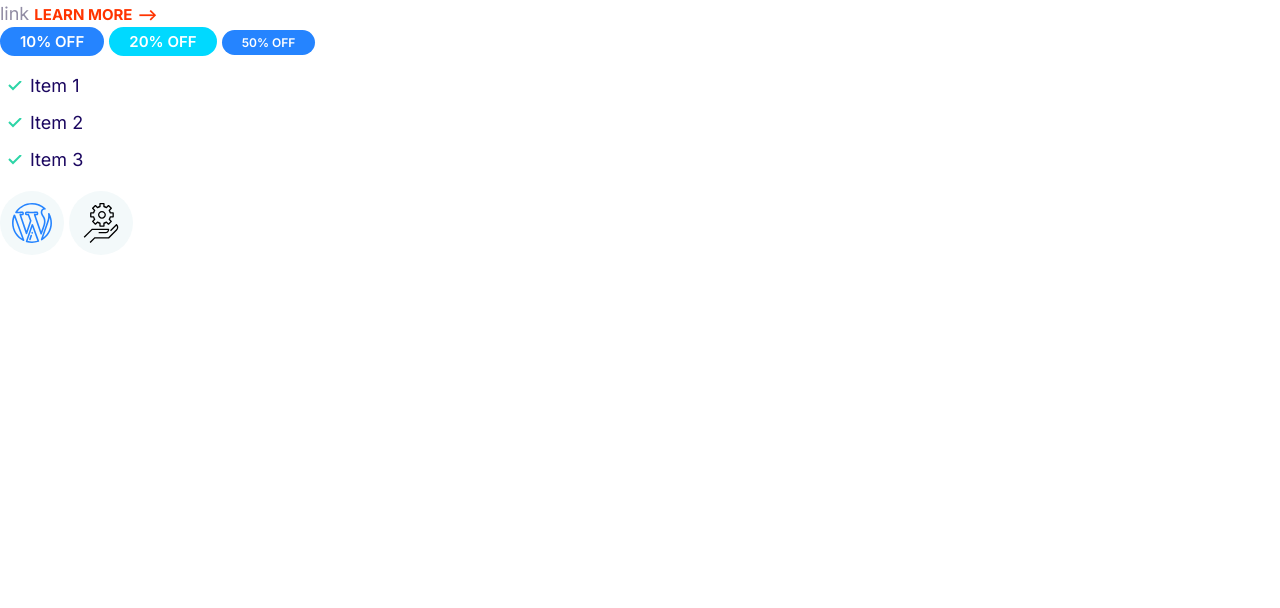
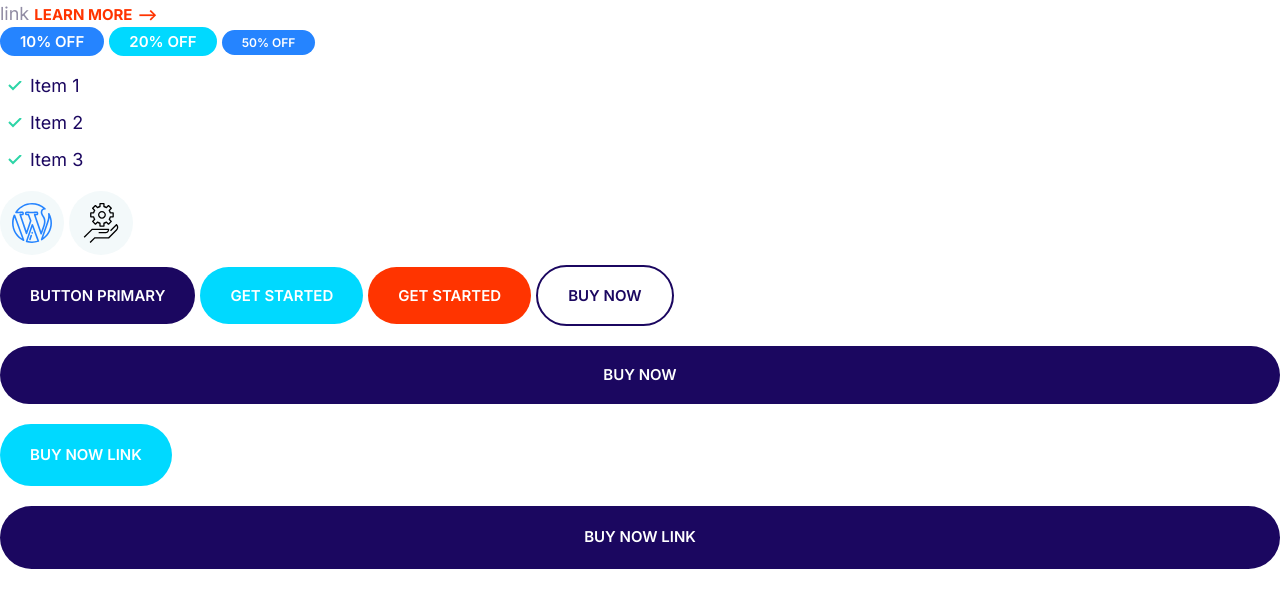
Before and after one commit to programmist/web-hosting, a plain HTML site: page index.html in a window 1280 px wide. Drawn offline with Linux system fonts and the light colour scheme.

Commit message:
Add button styles

```diff
--- a/css/styles.css
+++ b/css/styles.css
@@ -4,6 +4,12 @@
   --color-accent: #ff3400;
   --color-headings: #1b0760;
   --color-body: #918ca4;
+}
+
+*,
+*::after,
+*::before {
+  box-sizing: border-box;
 }
 
 /*
@@ -133,7 +139,7 @@ a {
 }
 
 /*
- * VI. Lists
+ * IV. Lists
  */
 
 .list {
@@ -187,3 +193,65 @@ a {
   justify-content: center;
   align-items: center;
 }
+
+/*
+ * VI. Icons
+ */
+
+.btn {
+  font-size: 1.8rem;
+  font-weight: 600;
+  padding: 2rem 3rem;
+  margin: 1rem 0;
+  border-radius: 40px;
+  text-transform: uppercase;
+  text-align: center;
+  border: 0;
+  cursor: pointer;
+  white-space: nowrap;
+  display: inline-block;
+}
+
+.btn--primary {
+  background-color: var(--color-headings);
+  color: #fff;
+
+  &:hover {
+    filter: brightness(0.8);
+  }
+}
+.btn--secondary {
+  background-color: var(--color-secondary);
+  color: #fff;
+
+  &:hover {
+    filter: brightness(0.9);
+  }
+}
+.btn--accent {
+  background-color: var(--color-accent);
+  color: #fff;
+
+  &:hover {
+    filter: brightness(0.9);
+  }
+}
+.btn--outline {
+  background-color: #fff;
+  color: var(--color-headings);
+  border: 2px solid var(--color-headings);
+
+  &:hover {
+    background-color: var(--color-headings);
+    color: #fff;
+  }
+}
+.btn--block {
+  width: 100%;
+}
+
+@media screen and (min-width: 1024px) {
+  .btn {
+    font-size: 1.5rem;
+  }
+}
--- a/index.html
+++ b/index.html
@@ -28,6 +28,7 @@
         <li class="list__item">Item 3</li>
       </ul>
     </div>
+    <div>
       <span class="icon-container">
         <svg class="icon icon--primary">
           <use xlink:href="images/sprite.svg#wordpress"></use>
@@ -38,5 +39,17 @@
           <use xlink:href="images/sprite.svg#settings"></use>
         </svg>
       </span>
+    </div>
+    <div>
+      <button class="btn btn--primary">
+        <span class="txt">Button primary</span>
+      </button>
+      <button class="btn btn--secondary">Get Started</button>
+      <button class="btn btn--accent">Get Started</button>
+      <button class="btn btn--primary btn--outline">Buy Now</button>
+      <button class="btn btn--primary btn--block">Buy Now</button>
+      <a href="#" class="btn btn--secondary">Buy Now Link</a>
+      <a href="#" class="btn btn--primary btn--block">Buy Now Link</a>
+    </div>
   </body>
 </html>
```
Lines whose indentation alone changed are shown as unchanged.
